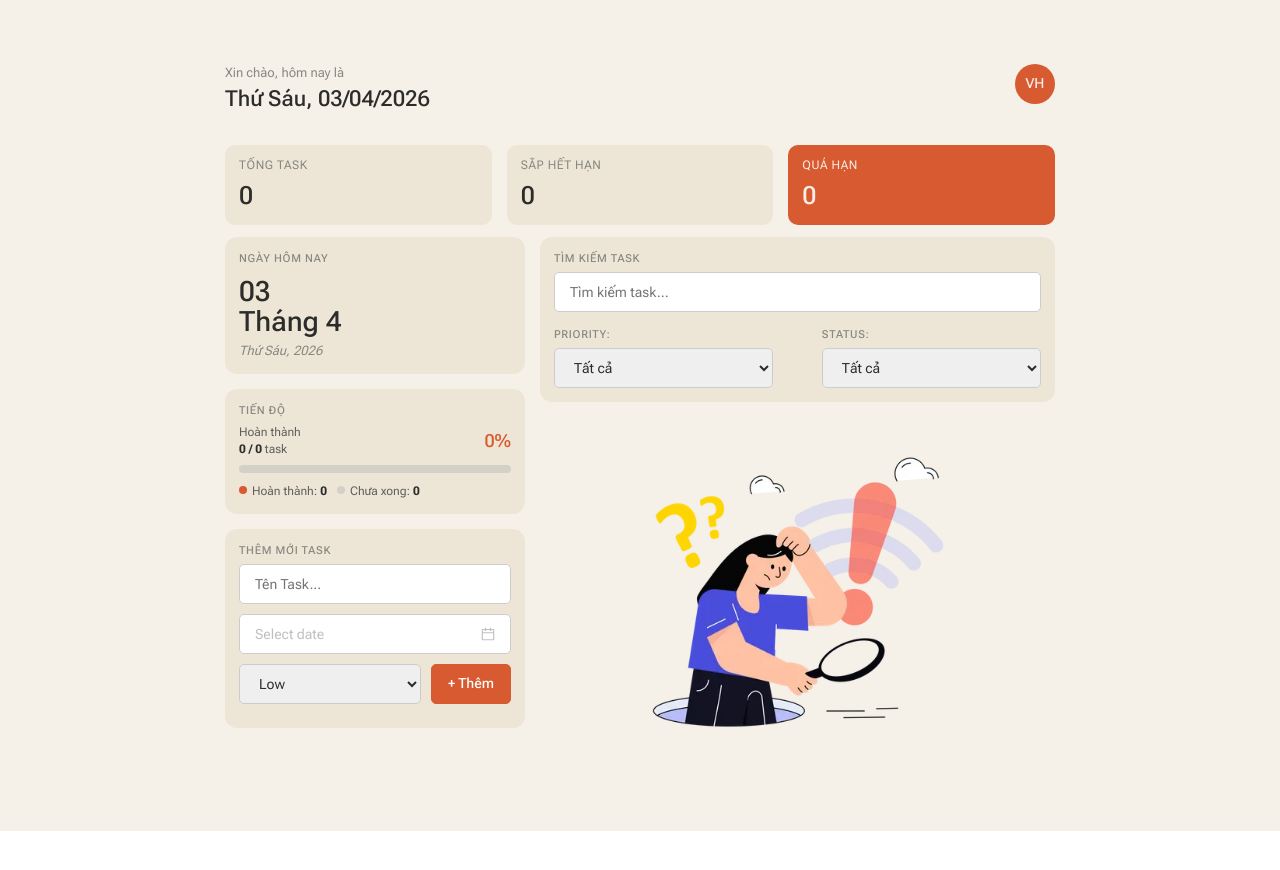
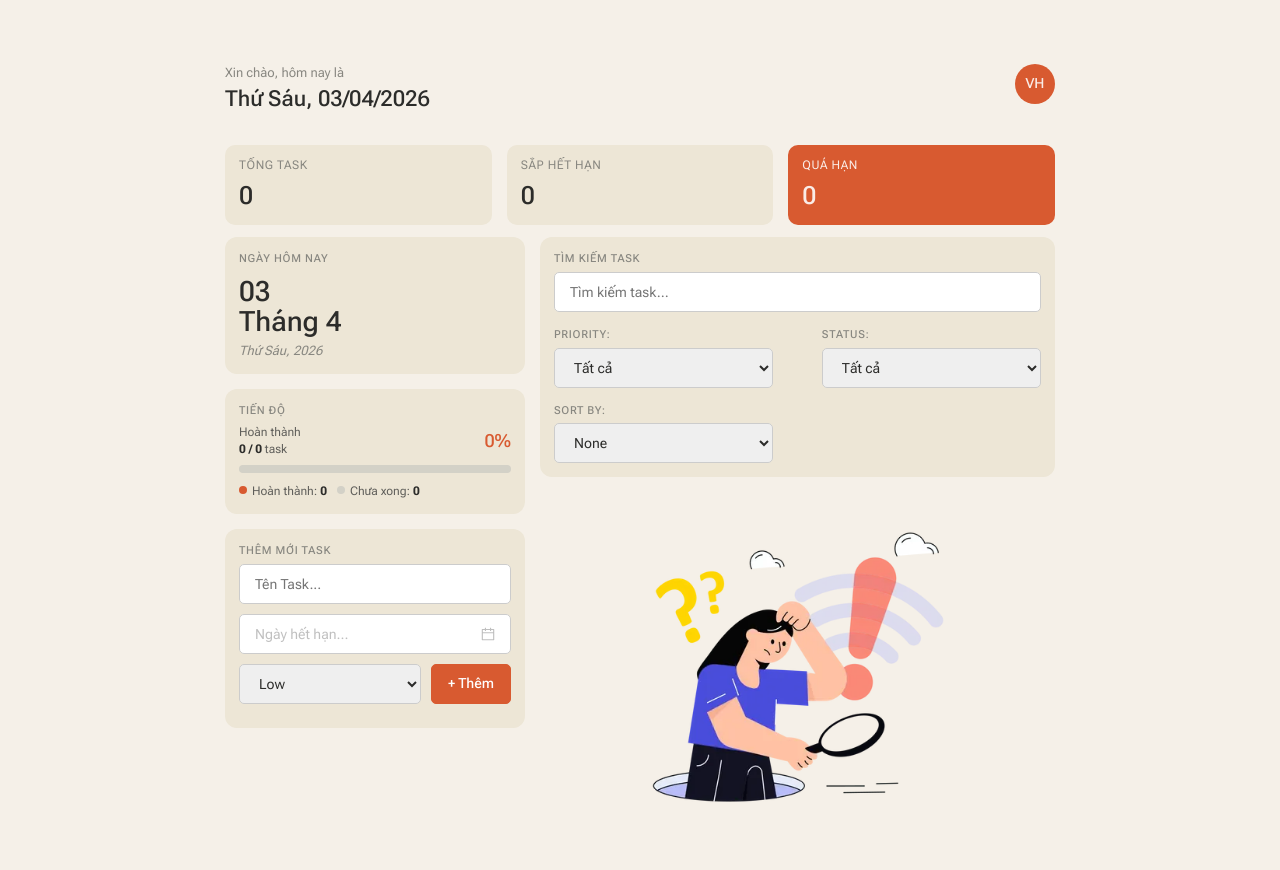
Before and after one commit to HungNV060895/reactjs, a React (Vite) app: page / in a window 1280 px wide. Shown: the top 870 px of the page. Before the commit the page ends 831 px from the top, so only its background shows below. Built offline with nearby package versions, Linux system fonts and the light colour scheme; no server answers.

Commit message:
update features sort By

```diff
--- a/src/components/learn/FormComponent.jsx
+++ b/src/components/learn/FormComponent.jsx
@@ -77,7 +77,7 @@ const FormToto = (props) => {
 			<div className="todo-form__field">
 				<div className="todo-form__date">
 					<Space direction="vertical">
-						<DatePicker format={APP_CONFIG.DATE_FORMAT} className="form-control" onChange={(date) => handleDate(date)} value={valueDate} />
+						<DatePicker format={APP_CONFIG.DATE_FORMAT} className="form-control" onChange={(date) => handleDate(date)} value={valueDate} placeholder="Ngày hết hạn..." />
 					</Space>
 				</div>
 			</div>
--- a/src/components/learn/SearchComponent.jsx
+++ b/src/components/learn/SearchComponent.jsx
@@ -3,7 +3,7 @@ import { useState } from "react";
 
 const SearchTodo = (props) => {
     //console.log(props);
-    const {  handleSearch, filterProiority, filterStatus, setFilterPriority, setFilterStatus } = props;
+    const { handleSearch, filterProiority, filterStatus, setFilterPriority, setFilterStatus, sortBy, setSortBy } = props;
     const [inputSearch, setInputSearch] = useState("");
 
     const handleInputChange = (event) => {
@@ -16,12 +16,14 @@ const SearchTodo = (props) => {
 
     const handlePriorityChange = (priority) => {
         setFilterPriority(priority);
-        console.log(priority);
     }
 
     const handleStatusChange = (status) => {
         setFilterStatus(status);
-        console.log(status);
+    }
+
+    const handleSortByChange = (sort) => {
+        setSortBy(sort);
     }
 
     return(
@@ -51,6 +53,17 @@ const SearchTodo = (props) => {
                             </select>
                         </dd>
                     </dl>
+                    <dl>
+                        <dt className="panel-label">Sort by:</dt>
+                        <dd>
+                            <select name="sortBy" id="sortBy" className="form-control form-control--select" onChange={(e)=>handleSortByChange(e.target.value)} value={sortBy}>
+                                <option value="none">None</option>
+                                <option value="newest">Mới nhất</option>
+                                <option value="oldest">Cũ nhất</option>
+                                <option value="expired">Hạn gần nhất</option>
+                            </select>
+                        </dd>
+                    </dl>
                 </div>
             </div>
         </>
--- a/src/components/learn/TodoApp.jsx
+++ b/src/components/learn/TodoApp.jsx
@@ -29,13 +29,16 @@ const TodoApp = () => {
 		return Math.floor(Math.random() * (max - min + 1) + min);
 	}
 
+
+
 	const addNewTodo = (name, priority, date) => {
 		const newTask = {
 			id: randomIntFromInterval(1, 1000000),
 			name: name,
 			complete: false,
 			priority: priority,
-			date: date
+			date: date,
+			createdAt: dayjs().format(APP_CONFIG.DATE_FORMAT),
 		}; {/*Khởi tạo 1 task mới*/ }
 		setTask([...tasks, newTask]); {/*Copy lại array tasks và thêm newsTask vào mảng tasks*/ }
 	}
@@ -68,16 +71,16 @@ const TodoApp = () => {
 	const editTask = (id, priority, date) => {
 		const currentTask = tasks.find(item => item.id === id);
 		if (currentTask) {
-			setTaskEdited({ ...currentTask, priority, date });
+			setTaskEdited({ ...currentTask, priority, date, createdAt });
 		}
 	}
 
 
 	//Hàm này sẽ được truyền vào FormToto để khi click vào nút Add (khi đang chỉnh sửa) sẽ gọi hàm này và tìm ra task cần chỉnh sửa dựa vào id, sau đó cập nhật lại tên task đó và setTaskEdited(null) để reset form về trạng thái thêm mới
-	const updateTodo = (id, newName, newPriority, newDate) => {
+	const updateTodo = (id, newName, newPriority, newDate, newCreatedAt) => {
 		const newTask3 = tasks.map(item => {
 			if (item.id === id) {
-				return { ...item, name: newName, priority: newPriority, date: newDate };
+				return { ...item, name: newName, priority: newPriority, date: newDate, createdAt: newCreatedAt};
 			}
 			return item;
 		});
@@ -95,12 +98,18 @@ const TodoApp = () => {
 		//khi filterStatus là 'all' thì callback trả về true cho mọi item, ngược lại chỉ trả về true cho những item có complete trùng với filterStatus (complete -> true, incomplete -> false)
 		&& (filterStatus === 'all' || item.complete === (filterStatus === 'complete'))
 	).sort((a, b) => {
-		if (!a.date) return 1; // Đẩy task không có ngày xuống cuối
-		if (!b.date) return -1;
 
-		const dateA = dayjs(a.date, APP_CONFIG.DATE_FORMAT).unix();
-		const dateB = dayjs(b.date, APP_CONFIG.DATE_FORMAT).unix();
-		return dateA - dateB;
+		//if(sortBy === 'none') return 0;
+		if(sortBy === 'newest') return (dayjs(b.createdAt, APP_CONFIG.DATE_FORMAT).unix() || 0) - (dayjs(a.createdAt, APP_CONFIG.DATE_FORMAT).unix() || 0);
+		if(sortBy === 'oldest') return (dayjs(a.createdAt, APP_CONFIG.DATE_FORMAT).unix() || 0) - (dayjs(b.createdAt, APP_CONFIG.DATE_FORMAT).unix() || 0);
+		if(sortBy === 'expired'){
+			if (!a.date) return 1; // Đẩy task không có ngày xuống cuối
+			if (!b.date) return -1;
+
+			const dateA = dayjs(a.date, APP_CONFIG.DATE_FORMAT).unix();
+			const dateB = dayjs(b.date, APP_CONFIG.DATE_FORMAT).unix();
+			return dateA - dateB;
+		}
 	});
 
 	// Tính toán tổng số task, số task hoàn thành và số task chưa hoàn thành để truyền vào TodoDashboard và TodoProgress
@@ -147,6 +156,8 @@ const TodoApp = () => {
 										filterStatus={filterStatus}
 										setFilterPriority={setFilterPriority}
 										setFilterStatus={setFilterStatus}
+										setSortBy={setSortBy}
+										sortBy={sortBy}
 									/>
 								</div>
 								{filteredTasks.length > 0 ?
```
